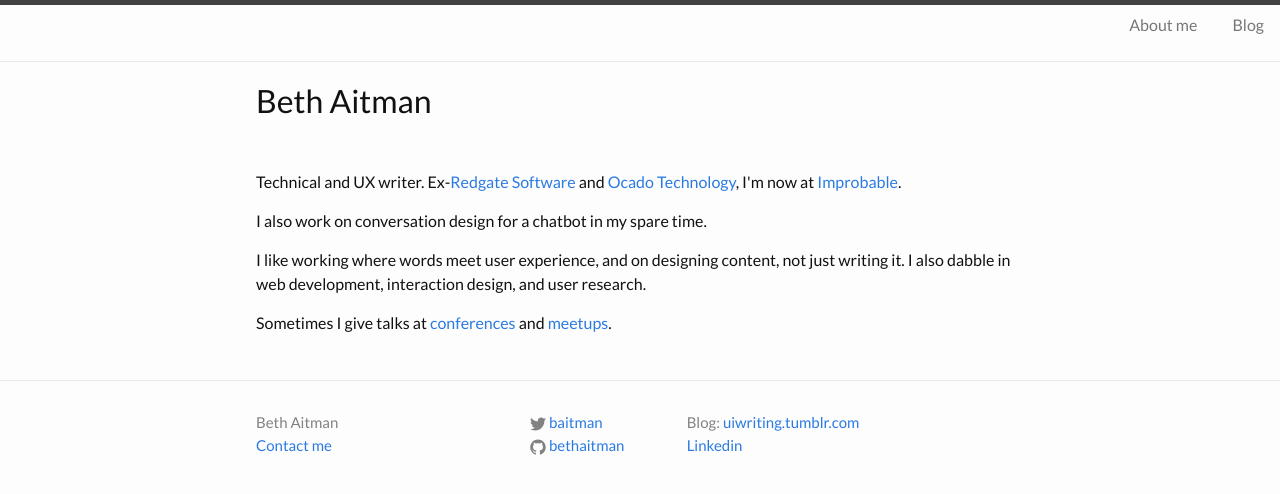
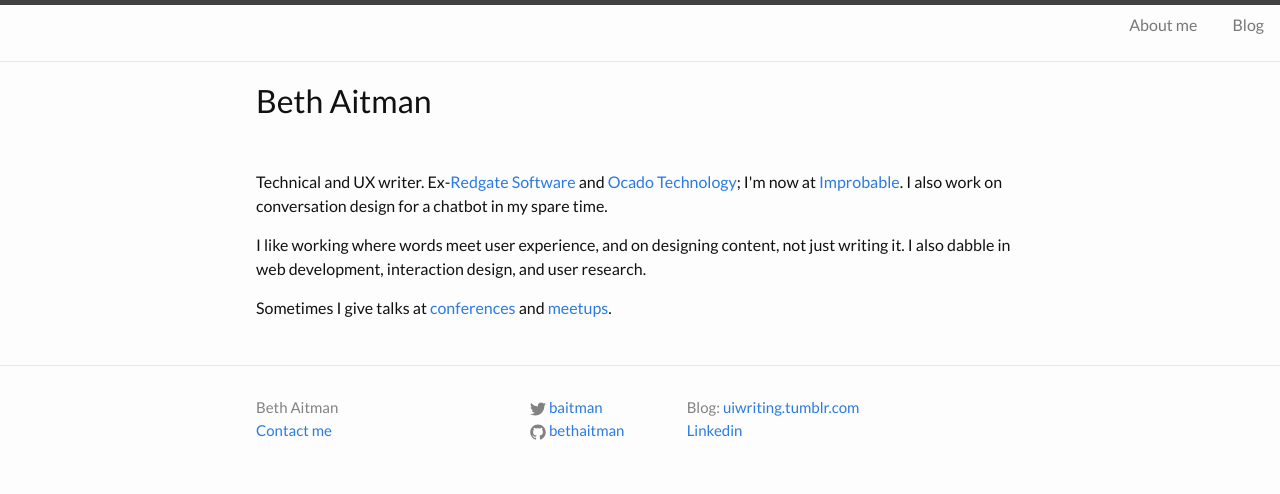
Before and after one commit to bethaitman/bethaitman.github.io, a Jekyll site: the page built from index.html, in a window 1280 px wide. Shown: the top 494 px of the page. Built offline with Jekyll 4.4.1, drawn with Linux system fonts in a browser that asks for light colours.

Commit message:
Reformat

```diff
--- a/index.html
+++ b/index.html
@@ -4,9 +4,8 @@
 
 <div class="home">
 
-<p>Technical and UX writer. Ex-<a href="http://www.red-gate.com/">Redgate Software</a> and <a href="http://www.ocadotechnology.com/">Ocado Technology</a>, I'm now at <a href="https://improbable.io/">Improbable</a>.</p>
-
-<p>I also work on conversation design for a chatbot in my spare time.</p>
+<p>Technical and UX writer. Ex-<a href="http://www.red-gate.com/">Redgate Software</a> and <a href="http://www.ocadotechnology.com/">Ocado Technology</a>; I'm now at <a href="https://improbable.io/">Improbable</a>.
+  I also work on conversation design for a chatbot in my spare time.</p>
 
 <p>I like working where words meet user experience, and on designing content, not just writing it. I also dabble in web development, interaction design, and user research.</p>
 
```
